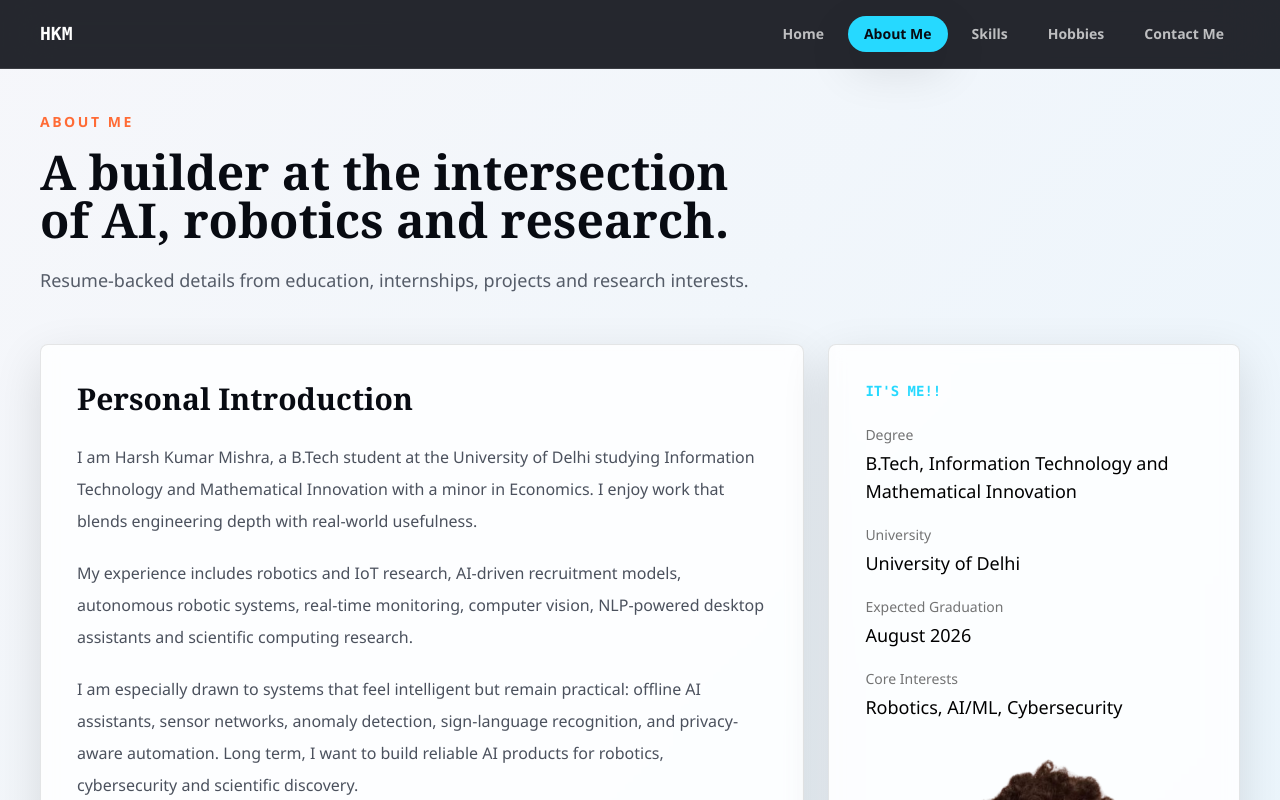
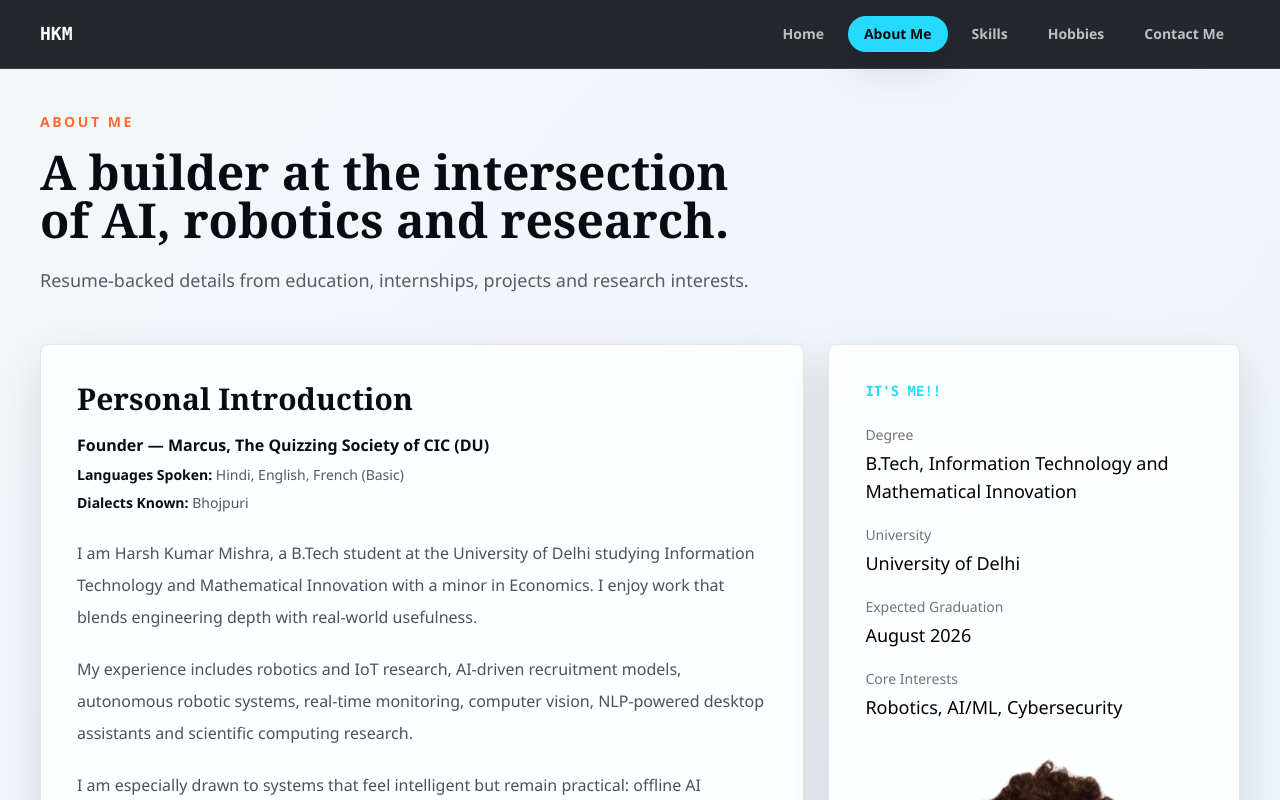
Before and after one commit to harshmishra7225-lang/portfolio__, a Next.js app: page /about in a window 1280 px wide. Shown: the top 800 px of the page. Built offline with nearby package versions, Linux system fonts and the light colour scheme.

Commit message:
Added gitignore

```diff
--- a/app/about/page.tsx
+++ b/app/about/page.tsx
@@ -21,7 +21,26 @@ export default function AboutPage() {
         <div className="mt-12 grid gap-6 lg:grid-cols-[1.3fr_0.7fr]">
           <AnimatedSection>
             <Card className="p-7 sm:p-9">
-              <h2 className="font-display text-3xl font-semibold text-ink">Personal Introduction</h2>
+              <h2 className="font-display text-3xl font-semibold text-ink">
+                Personal Introduction
+              </h2>
+
+              <div className="mt-4 space-y-2">
+                <p className="text-base font-semibold text-ink">
+                  Founder — Marcus, The Quizzing Society of CIC (DU)
+                </p>
+
+                <p className="text-sm text-charcoal/75">
+                  <span className="font-semibold text-ink">Languages Spoken:</span>{" "}
+                  Hindi, English, French (Basic)
+                </p>
+
+                <p className="text-sm text-charcoal/75">
+                  <span className="font-semibold text-ink">Dialects Known:</span>{" "}
+                  Bhojpuri
+                </p>
+              </div>
+
               <div className="mt-6 space-y-5 text-base leading-8 text-charcoal/78">
                 <p>{profile.aboutIntro}</p>
                 <p>{profile.background}</p>
--- a/app/contact/page.tsx
+++ b/app/contact/page.tsx
@@ -7,15 +7,20 @@ import { SectionHeading } from "@/components/ui/SectionHeading";
 import { contactDetails } from "@/data/portfolio";
 
 const socialLinks = [
+  // {
+  //   label: "GitHub",
+  //   value: "github.com/harshmishra7225-lang",
+  //   href: "https://github.com/harshmishra7225-lang"
+  // },
+  // {
+  //   label: "LinkedIn",
+  //   value: "linkedin.com/in/harsh-kumar-mishra-7938491b4",
+  //   href: "https://www.linkedin.com/in/harsh-kumar-mishra-7938491b4/"
+  // },
   {
-    label: "GitHub",
-    value: "github.com/harshmishra7225-lang",
-    href: "https://github.com/harshmishra7225-lang"
-  },
-  {
-    label: "LinkedIn",
-    value: "linkedin.com/in/harsh-kumar-mishra-7938491b4",
-    href: "https://www.linkedin.com/in/harsh-kumar-mishra-7938491b4/"
+    label: "Resume",
+    value: "Resume",
+    href: "https://drive.google.com/file/d/1JmpAjwSuFh0DivGwfyJVoLxYr8m1EYZP/view?usp=sharing"
   }
 ];
 
@@ -72,7 +77,7 @@ export default function ContactPage() {
                         key={link.label}
                         href={link.href}
                         variant="light"
-                        className="rounded-full bg-white/10 px-5 py-3 text-sm font-semibold text-white transition hover:bg-white hover:text-ink"
+                        className="rounded-full border border-white/20 bg-white text-ink px-5 py-3 text-sm font-semibold transition hover:bg-white hover:text-ink"
                       >
                         {link.label}
                       </Button>
```
